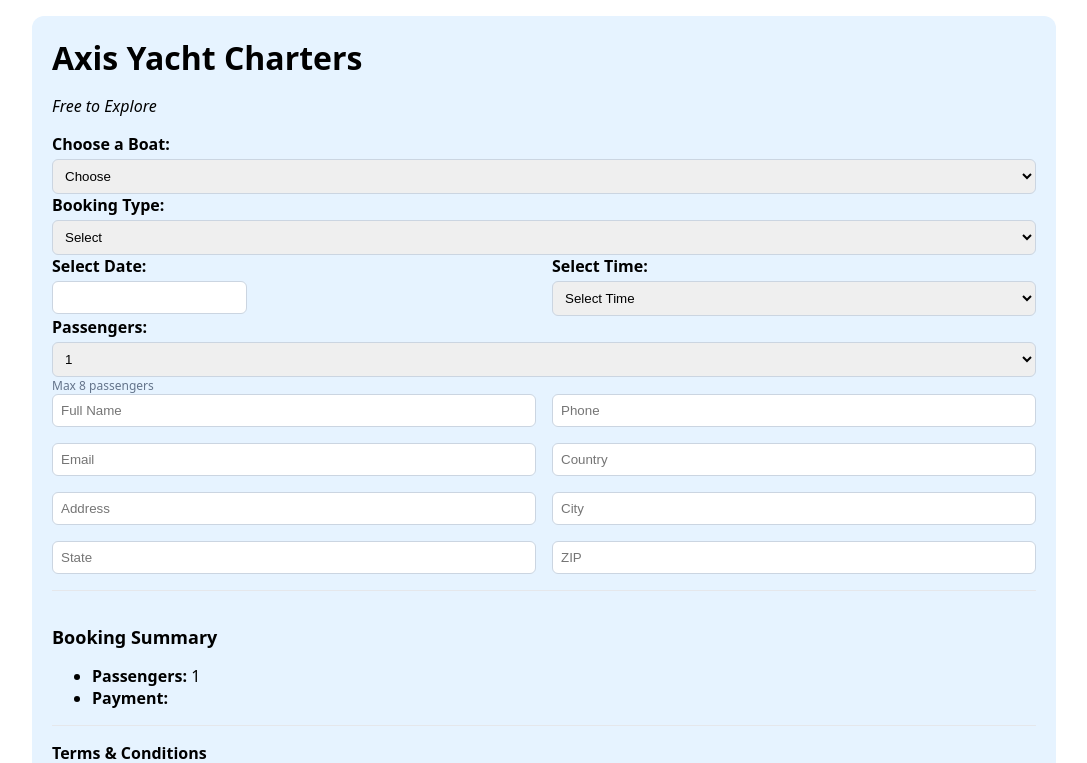
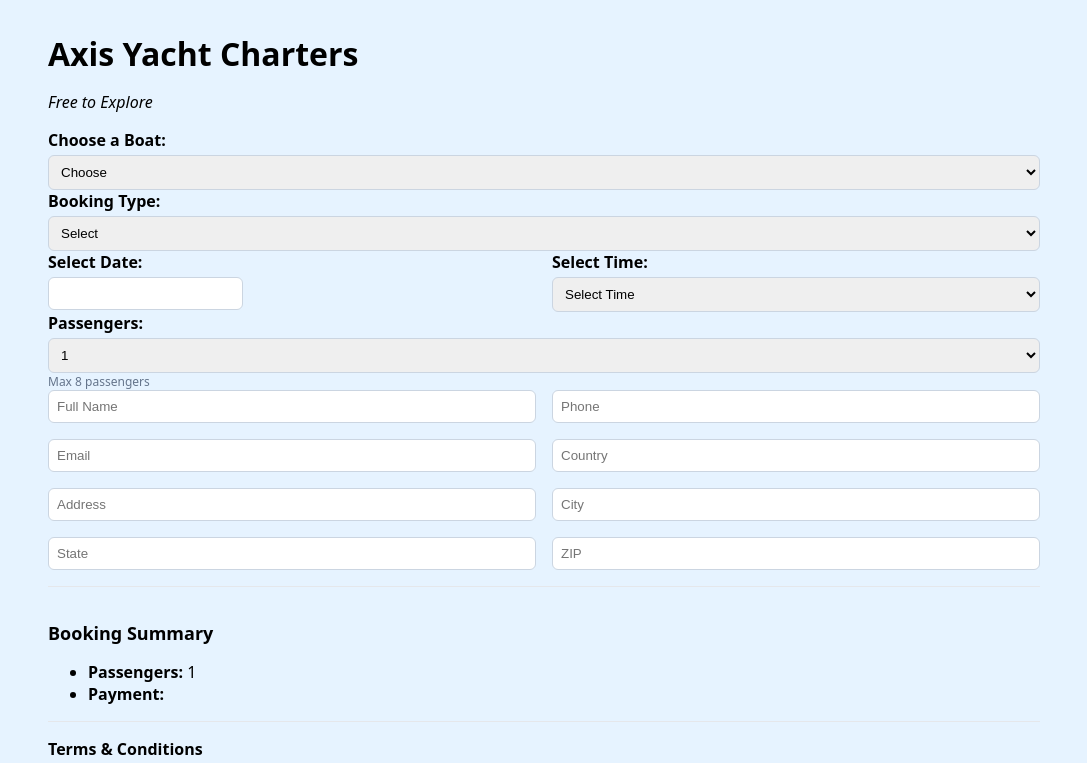
Before and after one commit to drklion/axis-booking-25, a React (Vite) app: page / in a window 1280 px wide. Shown: the top 763 px of the page, without its empty margins (96-1183 px from the left). Built offline with nearby package versions, Linux system fonts and the light colour scheme.

Commit message:
Update index.css

```diff
--- a/src/index.css
+++ b/src/index.css
@@ -20,8 +20,8 @@
 .axis-submit:hover { background: #1d4ed8; }
 .axis-link { color: #2563eb; text-decoration: underline; }
 
-.axis-form {
+body {
   background-color: #e6f3ff; /* light blue */
-  padding: 20px;
-  border-radius: 12px;
+  margin: 0;                /* remove default margins */
+  font-family: Arial, sans-serif; /* optional, for a clean look */
 }
```
